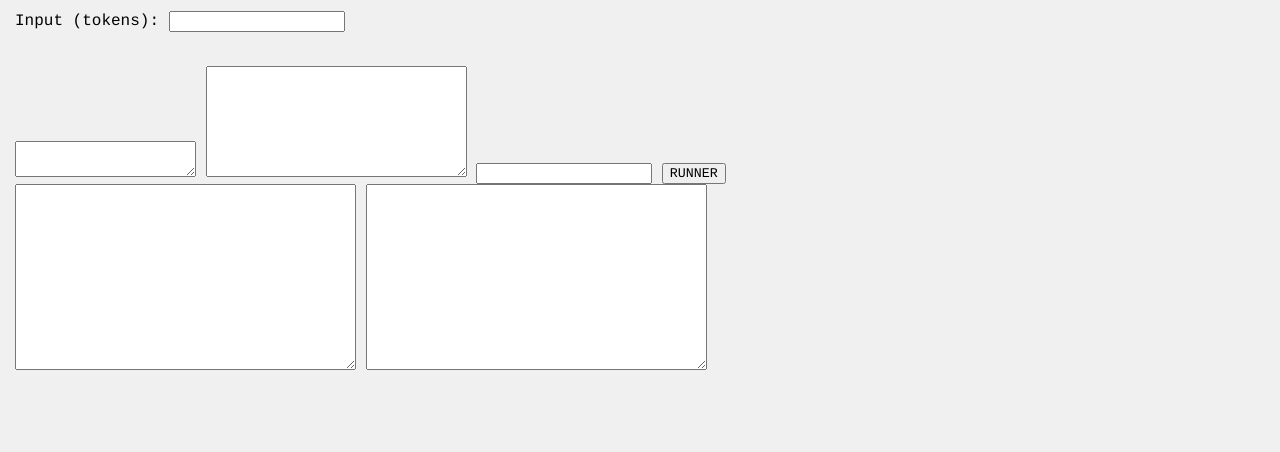
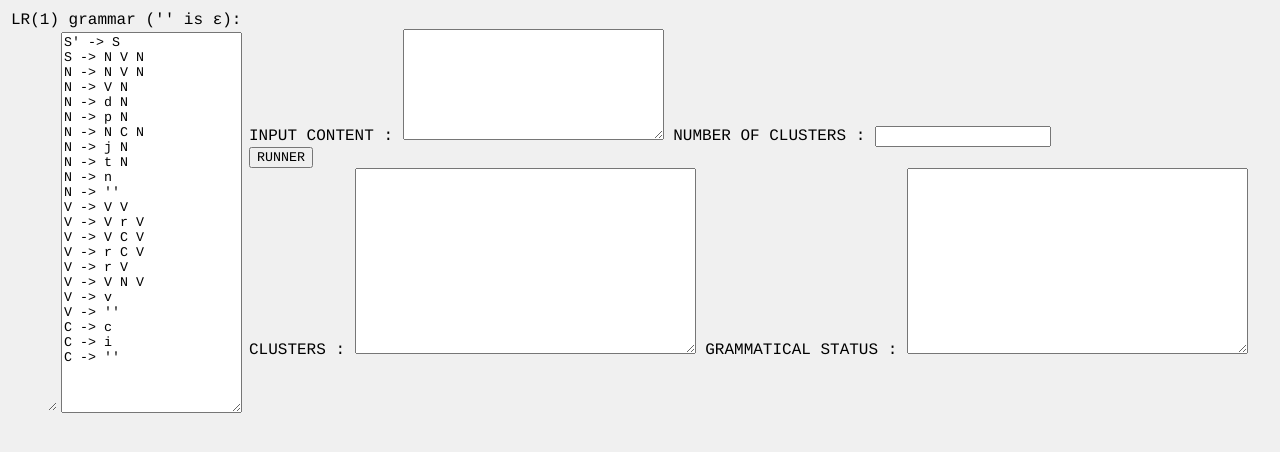
Before and after one commit to infinite-void/LALR-Parser-for-English-Grammar-and-Clustering-of-Sentences, a website: page lalr/LR(1) Parser Generator.html in a window 1280 px wide. Drawn offline with Linux system fonts and the light colour scheme.

Commit message:
fix grammar

```diff
--- a/index.js
+++ b/index.js
@@ -32,7 +32,7 @@ app.get("/", (req, res, next) => {
 	reply["pos"] = posData;
 	reply["cluster"] = clusterData;
 
-	//console.log("cluster : " + clusterData + "\npos : " + posData + "\n\n");
+	console.log("\npos : " + posData + "\n\n");
 
 	res.json(reply);
 });
--- a/lalr/LR(1) Parser Generator.html
+++ b/lalr/LR(1) Parser Generator.html
@@ -85,9 +85,9 @@ function therunner() {
 			grammarChanged();
 			var result = parseInput();
 			if(result == 0)
-				parseResult += "not acccepted\n";
+				parseResult += " - not acccepted\n";
 			else
-				parseResult += "accepted\n"
+				parseResult += " - accepted\n"
 		}
 		console.log(parseResult);
 		$element('correctness').value = parseResult	;
@@ -102,7 +102,7 @@ function therunner() {
 </script>
 <table><tbody><tr>
 	<td>
-	<div id="grammarView" hidden>
+	<div id="grammarView" >
 	</div>
 
 	<br>
@@ -115,12 +115,12 @@ function therunner() {
 	<td>
 			<div id="lrParseView">
 			</div>
-			<textarea id='acc-state'></textarea>
-			<textarea id='parainput' rows='7' cols='30'></textarea>
-			<input type='number' id='clusternumber'></input>
-			<button onclick="therunner()">RUNNER</button><br>
-			<textarea id='cluster' rows='12' cols='40'></textarea>
-			<textarea id='correctness' rows='12' cols='40'></textarea>
+			<textarea id='acc-state' hidden></textarea>
+			INPUT CONTENT : <textarea id='parainput' rows='7' cols='30'></textarea>
+			NUMBER OF CLUSTERS : <input type='number' id='clusternumber'></input><br>
+			<button onclick="therunner()" height='200px'>RUNNER</button><br>
+			CLUSTERS : <textarea id='cluster' rows='12' cols='40'></textarea>
+			GRAMMATICAL STATUS : <textarea id='correctness' rows='12' cols='40'></textarea>
 
 	</td></tr></tbody></table>
 	</div>
@@ -131,7 +131,31 @@ function therunner() {
 <script language="javascript">
 {
 	var grammar = new Grammar('S\' -> S\n\
-S -> N V \n\
+S -> N V N\n\
+N -> N V N\n\
+N -> V N\n\
+N -> d N\n\
+N -> p N\n\
+N -> N C N\n\
+N -> j N\n\
+N -> t N\n\
+N -> n\n\
+N -> \'\'\n\
+V -> V V\n\
+V -> V r V\n\
+V -> V C V\n\
+V -> r C V\n\
+V -> r V\n\
+V -> V N V\n\
+V -> v\n\
+V -> \'\'\n\
+C -> c\n\
+C -> i\n\
+C -> \'\'');
+
+	$element('grammarView').innerHTML = formatGrammar(grammar);
+/*	S -> N V \n\
+S -> d v d n\n\
 N -> d n\n\
 N -> d ad n\n\
 N -> p n\n\
@@ -140,9 +164,25 @@ N -> n\n\
 V -> v\n\
 V -> v j\n\
 V -> v v\n\
-V -> v a v');
+V -> \'\'\n\
+V -> v a v*/
 
-	$element('grammarView').innerHTML = formatGrammar(grammar);
+/*
+this is a sentence. i love my school. my teacher teaches well.
+roses are red. the rose plant has thorns. srinath is a good boy. the is red because it is red. rose and jasmine are flowers.
+football is my favourite game. messi is my favorite player.
+
+She went to school. I want to know your name. They lived in a huge palace. The angry girl kicked the ball.
+
+Rahul is a clever boy.He likes tasty pizza.I love fresh flowers.Jack likes to visit lovely places.
+
+Hellen Keller was blind. Sun rises in the east. The earth is round. The universe is infinite.
+
+The girl was washing the car. Sita writes a letter. Rita wrote a letter. Rahul has written a letter.
+
+The car was being washed by the girl. A letter is written by Sita. A letter has been written by Teena.
+
+*/
 }
 
 $element('lrParseView').innerHTML = formatInitialParseView('', 100);
--- a/lalr/LR(1) Parser Generator_files/lrparseview.js
+++ b/lalr/LR(1) Parser Generator_files/lrparseview.js
@@ -69,7 +69,7 @@ function parseInput() {
 }
 
 function formatInitialParseView(input, maximumStepCount) {
-	var result = "<p>Input (tokens): <input id=\"input\" type=\"text\" size=\"" + input.length + "\" onkeyup=\"resize(this, 1);\" onchange=\"therunner();\" value=\"" + input + "\"></p>";
+	var result = "<p><input id=\"input\" type=\"text\" size=\"" + input.length + "\" onkeyup=\"resize(this, 1);\" onchange=\"therunner();\" value=\"" + input + "\" hidden></p>";
 	result += "<p hidden>Maximum number of steps: <input id=\"maximumStepCount\" type=\"text\" size=\""+ maximumStepCount.toString().length + "\" onkeyup=\"resize(this, 1);\" onchange=\"therunner();\" value=\"" + maximumStepCount + "\"></p>";
 	result += "<p><input type=\"button\" value=\"PARSE\" hidden></p>";
 	result += "<br>";
```
Also changed, not shown: 1 other file.
